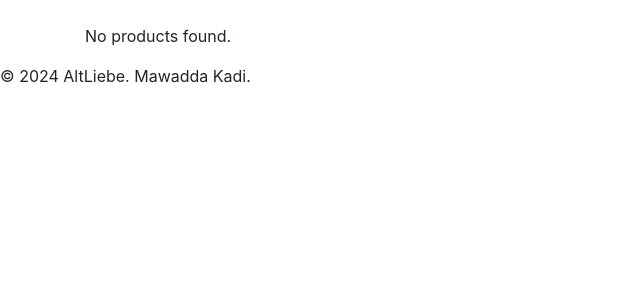
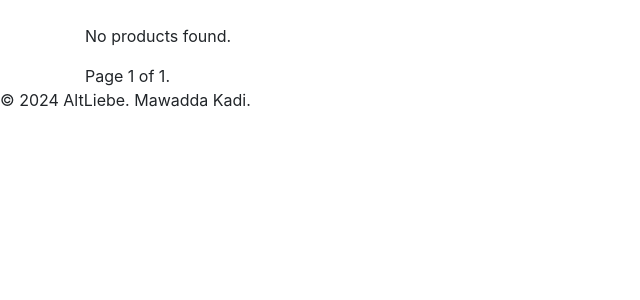
Before and after one commit to Mawadda-Kadi/altliebe, a Django app: page /products/ in a window 1280 px wide. Shown: the part 94-394 px from the top of the page, without its empty margins (0-640 px from the left). Run offline with Django 4.2, Linux system fonts and the light colour scheme; data that the repository does not hold is empty; some libraries are stand-ins or nearby versions.

Commit message:
add: pagination to product list page

```diff
--- a/products/templates/products/product_list.html
+++ b/products/templates/products/product_list.html
@@ -38,4 +38,23 @@
     <p>No products found.</p>
     {% endfor %}
 </section>
+
+<!-- Pagination Controls -->
+<div class="pagination">
+    <span class="step-links">
+        {% if page_obj.has_previous %}
+        <a href="?page=1">&laquo; first</a>
+        <a href="?page={{ page_obj.previous_page_number }}">previous</a>
+        {% endif %}
+
+        <span class="current">
+            Page {{ page_obj.number }} of {{ page_obj.paginator.num_pages }}.
+        </span>
+
+        {% if page_obj.has_next %}
+        <a href="?page={{ page_obj.next_page_number }}">next</a>
+        <a href="?page={{ page_obj.paginator.num_pages }}">last &raquo;</a>
+        {% endif %}
+    </span>
+</div>
 {% endblock %}
```
